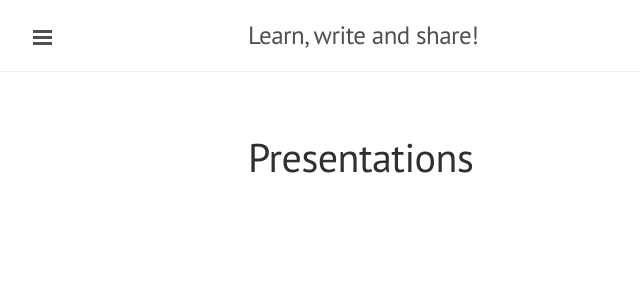
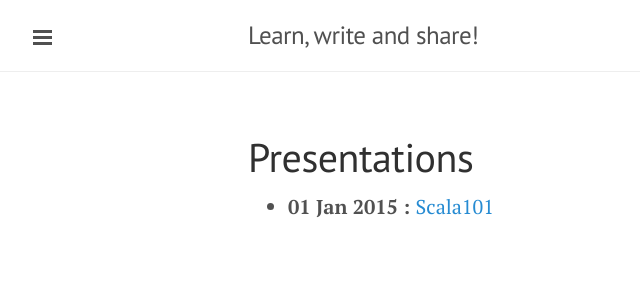
Before and after one commit to munilvc/munilvc.github.io, a Jekyll site: the page built from presentations.md, in a window 1280 px wide. Shown: the top 300 px of the page, without its empty margins (0-640 px from the left). Built offline with Jekyll 4.4.1, drawn with Linux system fonts in a browser that asks for light colours; Markdown is read by kramdown in place of the engine named in the settings.

Commit message:
Sidebar and presentation.

```diff
--- /dev/null
+++ b/_presentations/2015-01-07-Scala101.html
@@ -0,0 +1,5 @@
+<html>
+<body onload="javascript:alert('Under development... Echa Muni!')">
+Scala101: Functional programming vs Object Oriented, Scala Worksheets, Scala basics...
+</body>
+</html>
--- a/presentations.md
+++ b/presentations.md
@@ -4,8 +4,5 @@ title: Presentations
 ---
 <div>
 <ul>
-{% for presentation in site.presentations %}
-  <li><b>{{ presentation.date | date_to_string }} : </b> <a href="{{ presentation.url }}" > {{ presentation.title }} </a></li>
-{% endfor %}
-</ul>
+  <li><b>01 Jan 2015 : </b> <a href="_presentations/2015-01-07-Scala101.html" target="_blank" > Scala101 </a></li> </ul>
 </div>
```
Also changed, not shown: 2 other files.
